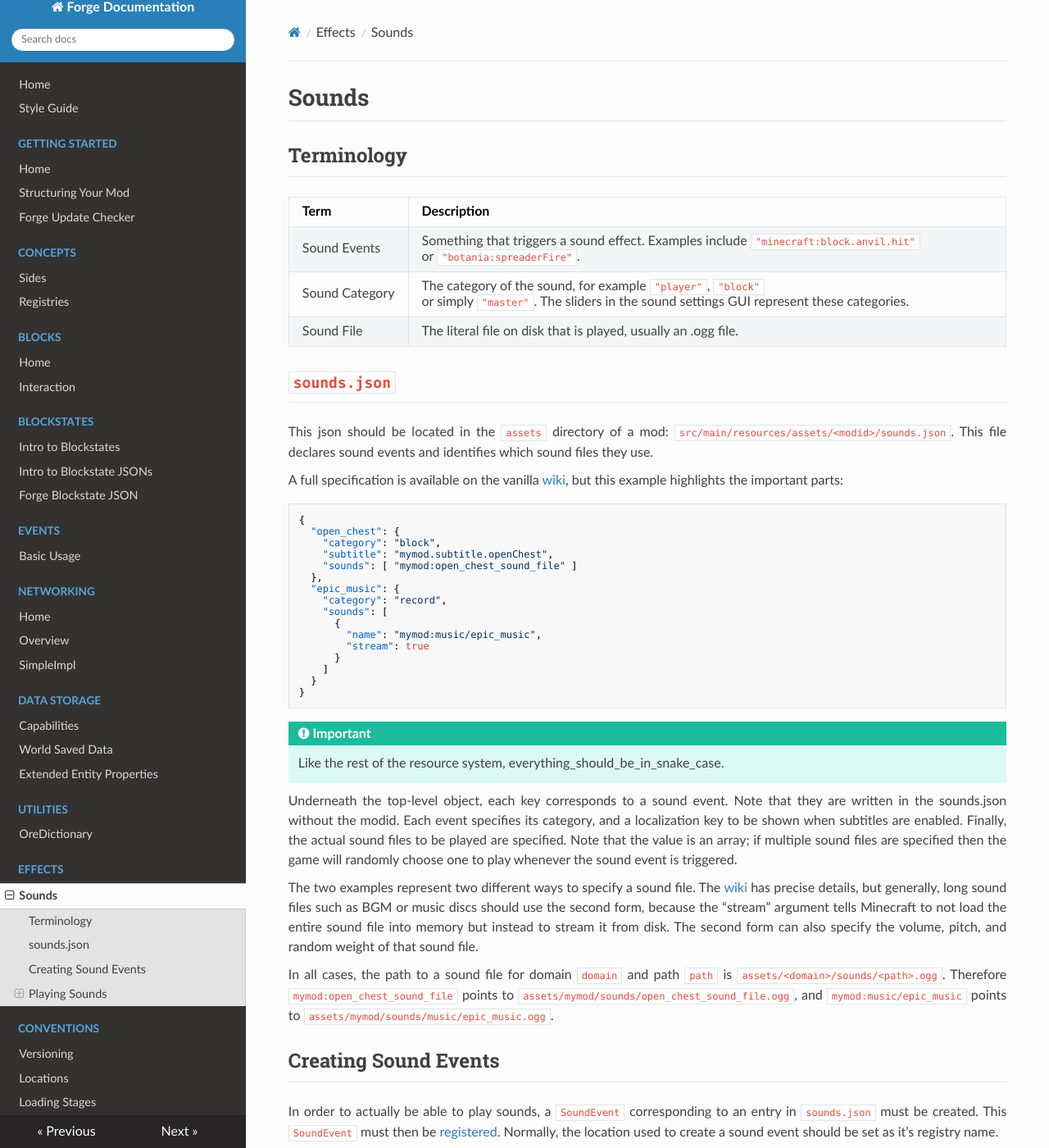
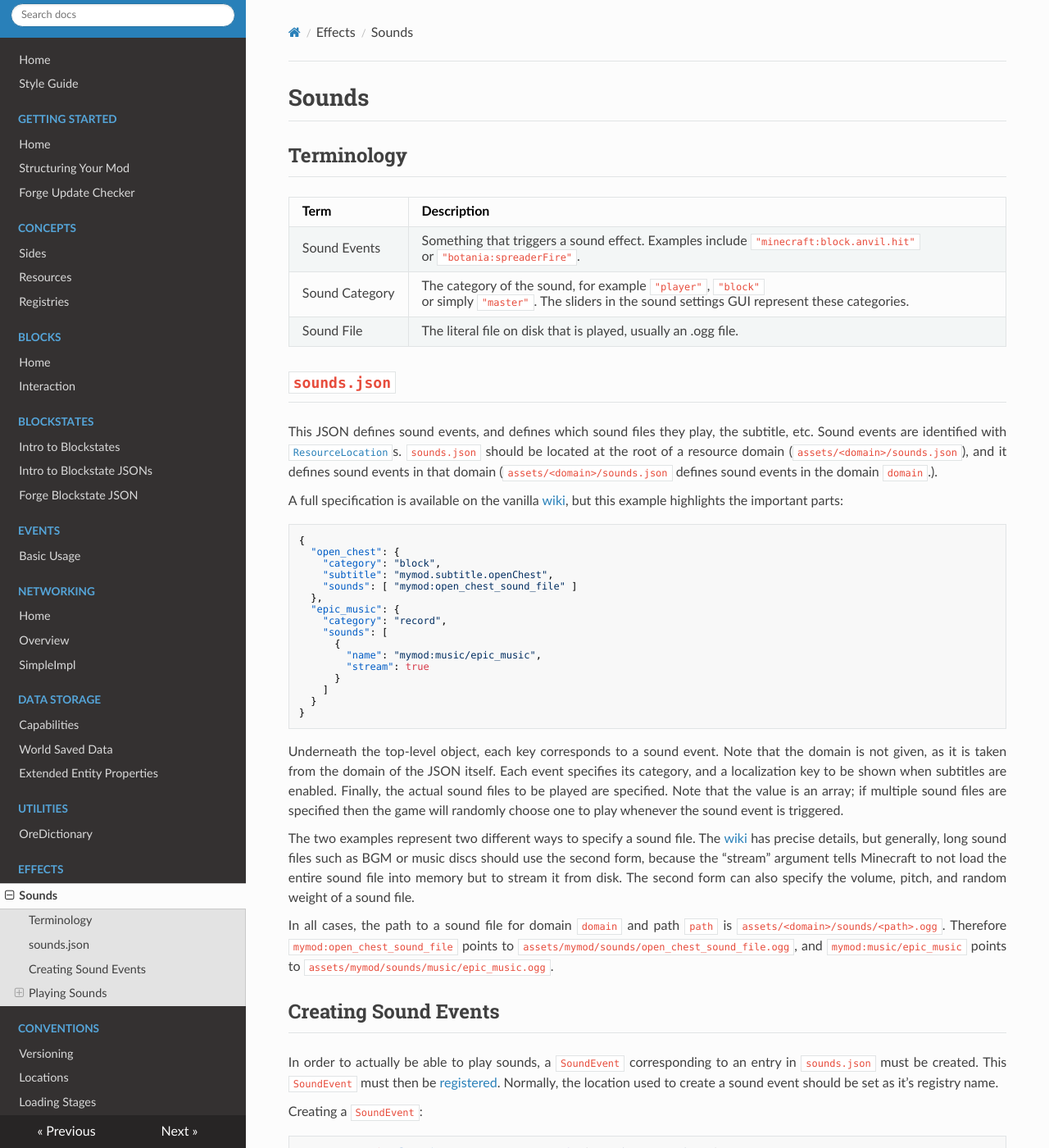
Before and after one commit to MinecraftForge/Documentation, an MkDocs documentation site: the page built from docs/effects/sounds.md, in a window 1280 px wide and 1400 px high. Shown: the whole window at 82% size. Built offline with MkDocs 1.6.1, drawn with Linux system fonts in a browser that asks for light colours; nearby versions of some CDN libraries; old or Windows-style settings are respelled for this version of MkDocs.

Commit message:
Add "Resources" page to "Concepts"
Describe how Minecraft deals with resources.
Explain what `ResourceLocation`s are.

Edit other pages to remove duplication of this information. Instead,
have them refer to the new page.

````diff
--- a/docs/effects/sounds.md
+++ b/docs/effects/sounds.md
@@ -13,7 +13,7 @@ Terminology
 `sounds.json`
 -------------
 
-This json should be located in the `assets` directory of a mod: `src/main/resources/assets/<modid>/sounds.json`. This file declares sound events and identifies which sound files they use.
+This JSON defines sound events, and defines which sound files they play, the subtitle, etc. Sound events are identified with [`ResourceLocation`][ResourceLocation]s. `sounds.json` should be located at the root of a resource domain (`assets/<domain>/sounds.json`), and it defines sound events in that domain (`assets/<domain>/sounds.json` defines sound events in the domain `domain`.).
 
 A full specification is available on the vanilla [wiki][], but this example highlights the important parts:
 
@@ -36,12 +36,9 @@ A full specification is available on the vanilla [wiki][], but this example high
 }
 ```
 
-!!! important
-    Like the rest of the resource system, everything_should_be_in_snake_case.
+Underneath the top-level object, each key corresponds to a sound event. Note that the domain is not given, as it is taken from the domain of the JSON itself. Each event specifies its category, and a localization key to be shown when subtitles are enabled. Finally, the actual sound files to be played are specified. Note that the value is an array; if multiple sound files are specified then the game will randomly choose one to play whenever the sound event is triggered.
 
-Underneath the top-level object, each key corresponds to a sound event. Note that they are written in the sounds.json without the modid. Each event specifies its category, and a localization key to be shown when subtitles are enabled. Finally, the actual sound files to be played are specified. Note that the value is an array; if multiple sound files are specified then the game will randomly choose one to play whenever the sound event is triggered.
-
-The two examples represent two different ways to specify a sound file. The [wiki][] has precise details, but generally, long sound files such as BGM or music discs should use the second form, because the "stream" argument tells Minecraft to not load the entire sound file into memory but instead to stream it from disk. The second form can also specify the volume, pitch, and random weight of that sound file.
+The two examples represent two different ways to specify a sound file. The [wiki][] has precise details, but generally, long sound files such as BGM or music discs should use the second form, because the "stream" argument tells Minecraft to not load the entire sound file into memory but to stream it from disk. The second form can also specify the volume, pitch, and random weight of a sound file.
 
 In all cases, the path to a sound file for domain `domain` and path `path` is `assets/<domain>/sounds/<path>.ogg`. Therefore `mymod:open_chest_sound_file` points to `assets/mymod/sounds/open_chest_sound_file.ogg`, and `mymod:music/epic_music` points to `assets/mymod/sounds/music/epic_music.ogg`.
 
@@ -116,4 +113,5 @@ Note that each takes a `SoundEvent`, the ones registered above. Additionally, th
 
 [wiki]: http://minecraft.gamepedia.com/Sounds.json
 [registration]: ../concepts/registries.md#registering-things
+[ResourceLocation]: ../concepts/resources.md#resourcelocation
 [sides]: ../concepts/sides.md
--- a/mkdocs.yml
+++ b/mkdocs.yml
@@ -8,6 +8,7 @@ pages:
     - Forge Update Checker: 'gettingstarted/autoupdate.md'
   - Concepts:
     - Sides: 'concepts/sides.md'
+    - Resources: 'concepts/resources.md'
     - Registries: 'concepts/registries.md'
   - Blocks:
     - Home: 'blocks/blocks.md'
````
Also changed, not shown: docs/concepts/registries.md (+4 -1 lines), docs/concepts/resources.md (added, +15 -0 lines).
